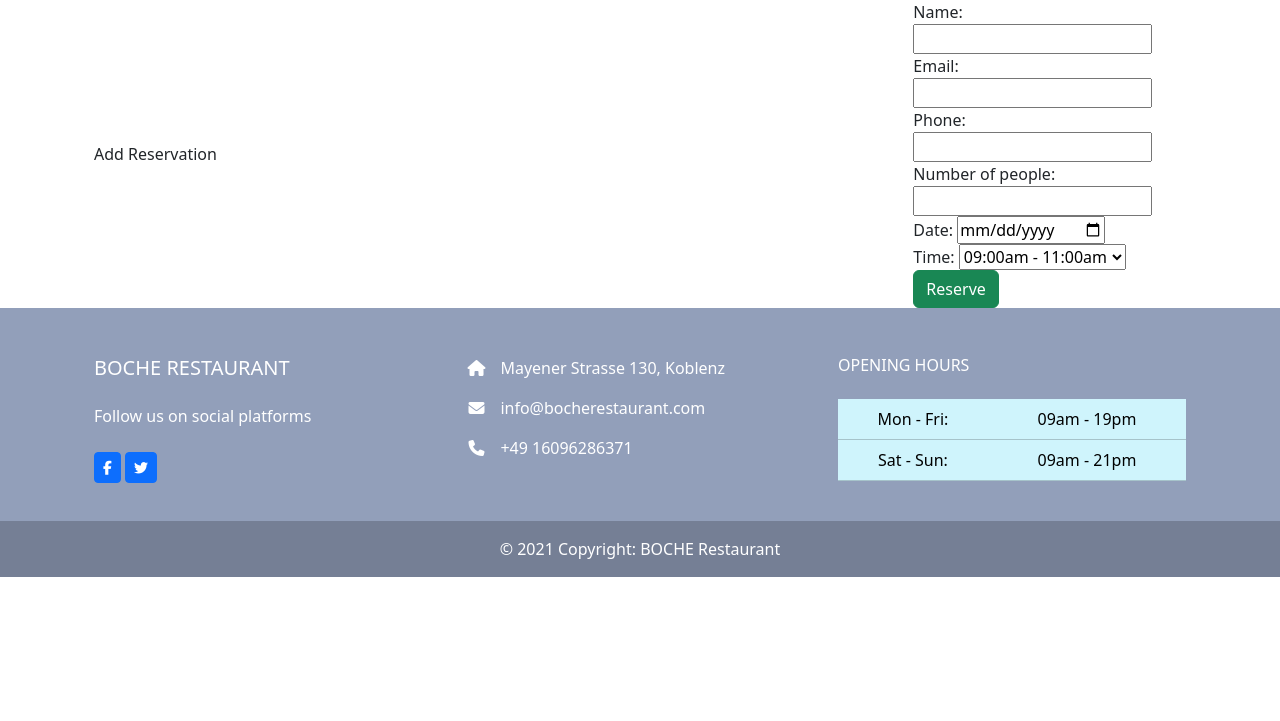
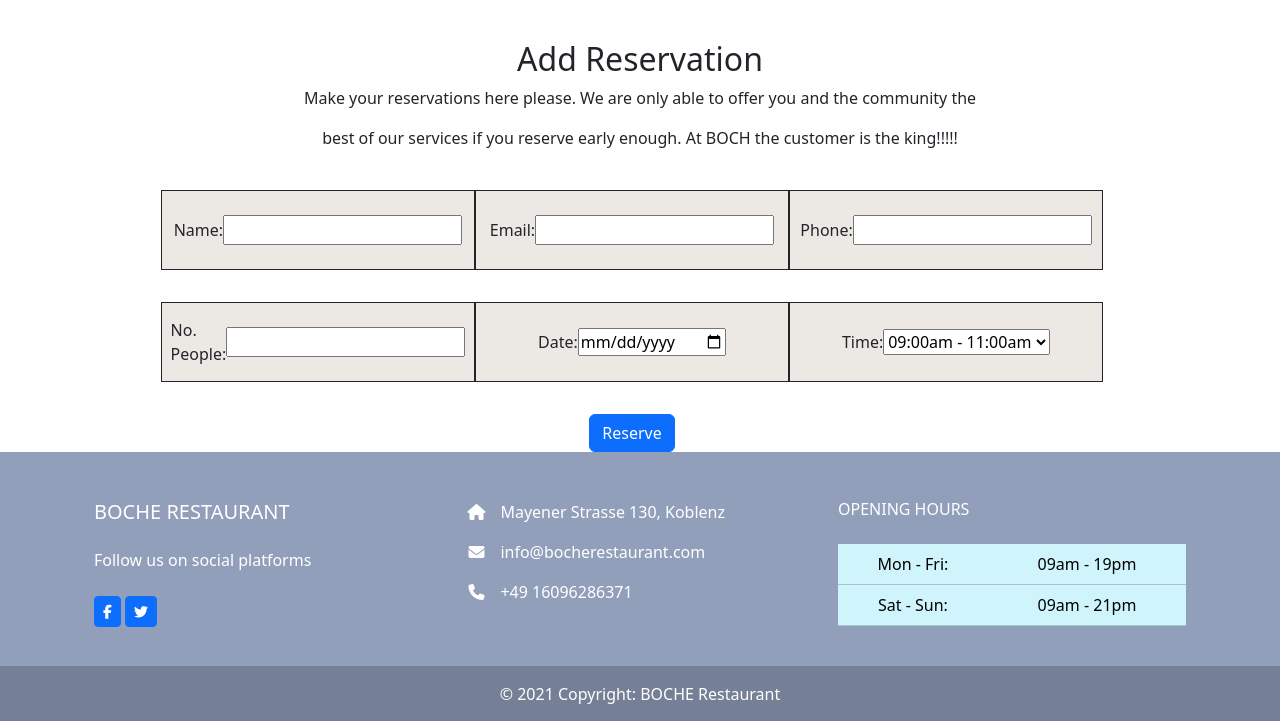
Before and after one commit to F-Clement/BOCHERestaurant, a Django app: page /add_reservation in a window 1280 px wide. Shown: the part 56-777 px from the top of the page. Run offline with Django 3.2, Linux system fonts and the light colour scheme; the visitor is signed in with stand-in values (Sample User, id 1); some libraries are stand-ins or nearby versions.

Commit message:
Add CSS to to add_reservation page

```diff
--- a/reservation/models.py
+++ b/reservation/models.py
@@ -7,7 +7,6 @@ from django.contrib.auth.models import User
 RESERVED_TIME = ((1, "09:00am - 11:00am"), (2, "11:00am - 13:00pm"),
                  (3, "13:00pm - 15:00pm"), (4, "15:00pm - 17:00pm"),
                  (5, "17:00pm - 21:00pm"))
-
 
 
 # Create your models here.
@@ -20,7 +19,8 @@ class Reservation(models.Model):
     reservation_date = models.DateField()
     reservation_time = models.IntegerField(choices=RESERVED_TIME, default=1)
     datetime_created = models.DateTimeField(auto_now_add=True)
-    reserved_table = models.ForeignKey('RestaurantTable', on_delete=models.CASCADE)
+    reserved_table = models.ForeignKey(
+        'RestaurantTable', on_delete=models.CASCADE)
 
     # In case a user makes more than one reservation they should follow an order
 
--- a/static/css/styles.css
+++ b/static/css/styles.css
@@ -4,13 +4,11 @@
     width: 100%;
 }
 
-
 /* Reservations */
 .my_reservation {
     text-align: center;
     margin-top: 10vh;
     margin-bottom: 5vh;
-
 }
 
 .reasons {
@@ -18,12 +16,30 @@
     margin-top: 5vh;
 }
 
-.col-xl-4{
+.cards>.row>.col-xl-4 {
     background-color: rgb(236, 232, 227);
     border: 1px solid;
     margin-right: auto;
     margin-bottom: 1vh;
+
 }
+
+.container-lg>.row>.col-xl-4 {
+    background-color: rgb(236, 232, 227);
+    border: 1px solid;
+    margin-right: auto;
+    margin-bottom: 4vh;
+    display: flex;
+    align-items: center;
+    justify-content: center;
+    height: 10vh;
+}
+
 .col-xl-4>h5 {
     text-align: center;
 }
+
+.add_reservation {
+    text-align: center;
+    margin: 5vh;
+}
--- a/templates/add_reservation.html
+++ b/templates/add_reservation.html
@@ -1,5 +1,13 @@
 {% extends "base.html" %} {% load static %} {% block content %}
-<div class="container-fluid">Add Reservation</div>
+<div class="add_reservation">
+    <h2>Add Reservation</h2>
+    <p>
+        Make your reservations here please. We are only able to offer you and the community the
+    </p>
+    <p>
+        best of our services if you reserve early enough. At BOCH the customer is the king!!!!!
+    </p>
+</div>
 <div class="d-flex justify-content-center">
     <div class="row g-3">
         {% if messages %}
@@ -9,49 +17,55 @@
             {% endfor %}
             </ul>
         {% endif %}
+    </div>
 
     <form method="POST" action="">
       {% csrf_token %}
       <!-- <div class="form-group">{{ form.as_table }}</div> -->
-
+    <div class="container-lg">
+    <div class="row">
       {{ form.non_field_errors }}
-      <div class="fieldWrapper">
+      <div class="col-xl-4">
         {{ form.reservation_name.errors }}
-        <label for="{{ form.reservation_name.id_for_label }}"> Name:</label>
+        <label for="{{ form.reservation_name.id_for_label }}">Name:</label>
         {{ form.reservation_name }}
       </div>
-      <div class="fieldWrapper">
+      <div class="col-xl-4">
         {{ form.reservation_email.errors }}
         <label for="{{ form.reservation_email.id_for_label }}">Email:</label>
         {{ form.reservation_email }}
       </div>
-      <div class="fieldWrapper">
+      <div class="col-xl-4">
         {{ form.phone_number.errors }}
         <label for="{{ form.phone_number.id_for_label }}">Phone:</label>
         {{ form.phone_number }}
       </div>
-      <div class="fieldWrapper">
+    </div>
+    <div class="row">
+      <div class="col-xl-4">
         {{ form.number_people.errors }}
         <label for="{{ form.number_people.id_for_label }}"
-          >Number of people:</label
+          >No. People:</label
         >
         {{ form.number_people }}
       </div>
-      <div class="fieldWrapper">
+      <div class="col-xl-4">
         {{ form.reservation_date.errors }}
         <label for="{{ form.reservation_date.id_for_label }}">Date:</label>
         {{ form.reservation_date }}
       </div>
 
-      <div class="fieldWrapper">
+      <div class="col-xl-4">
         {{ form.reservation_time.errors }}
         <label for="{{ form.reservation_time.id_for_label }}">Time:</label>
         {{ form.reservation_time }}
       </div>
-
-      <button class="btn btn-success" type="submit">Reserve</button>
+    </div>
+    </div>
+    <div class="text-center">
+        <button class="btn btn-primary" type="submit">Reserve</button>
+    </div>
     </form>
-  </div>
 </div>
 
 {% endblock %}
--- a/templates/base.html
+++ b/templates/base.html
@@ -68,11 +68,9 @@
     </nav>
 
     <div class="container">
-      <div class="d-flex justify-content-center align-items-center">
         {% block content %}
         <!-- Content Goes here -->
         {% endblock content %}
-      </div>
     </div>
     <!-- Create footer with seperate divs for different categories of information-->
     <div>
--- a/templates/index.html
+++ b/templates/index.html
@@ -84,7 +84,7 @@
   </div>
 
   <h2 class="reasons">Why BOCHE Restarant</h2>
-  <div class="container-lg">
+  <div class="container-lg cards">
     <div class="row">
       <div class="col-xl-4">
         <h5>Daily Meals</h5>
```
Also changed, not shown: reservation/views.py (+5 -7 lines). Lines whose indentation alone changed are shown as unchanged.
